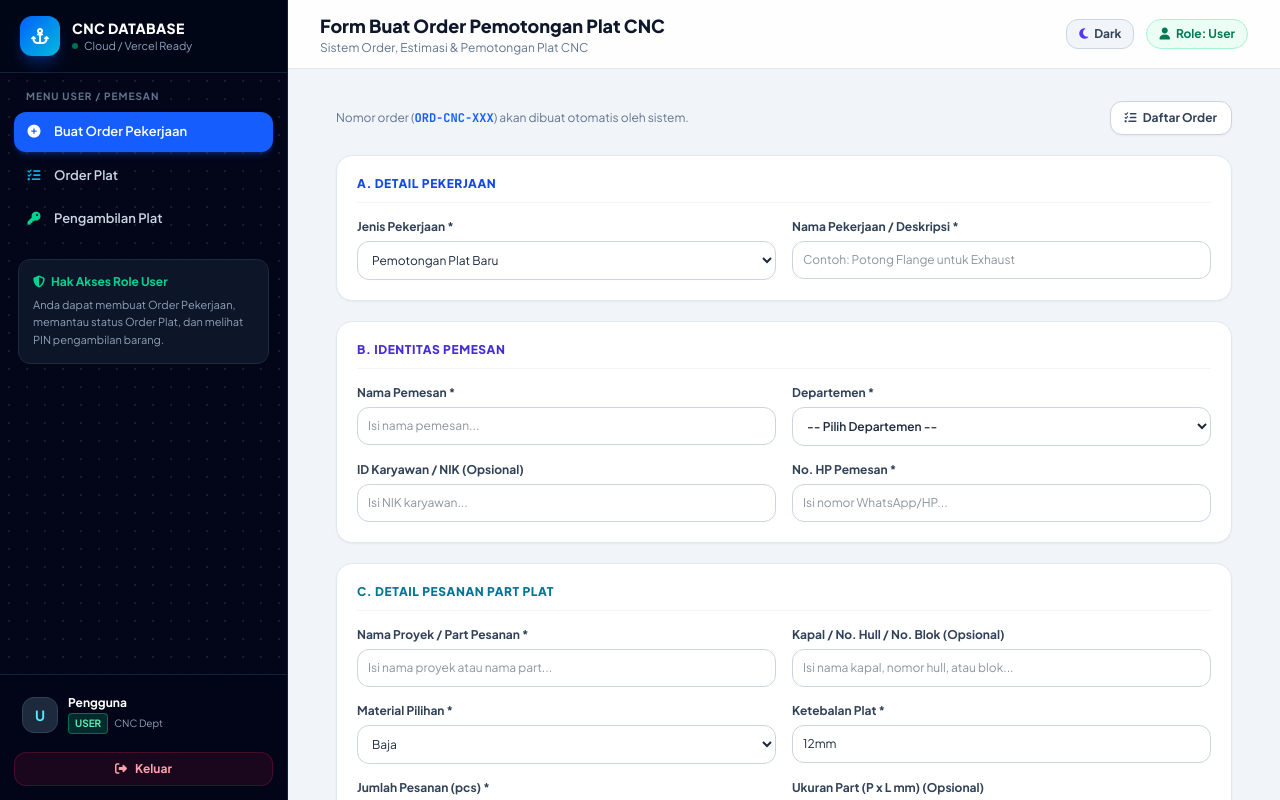
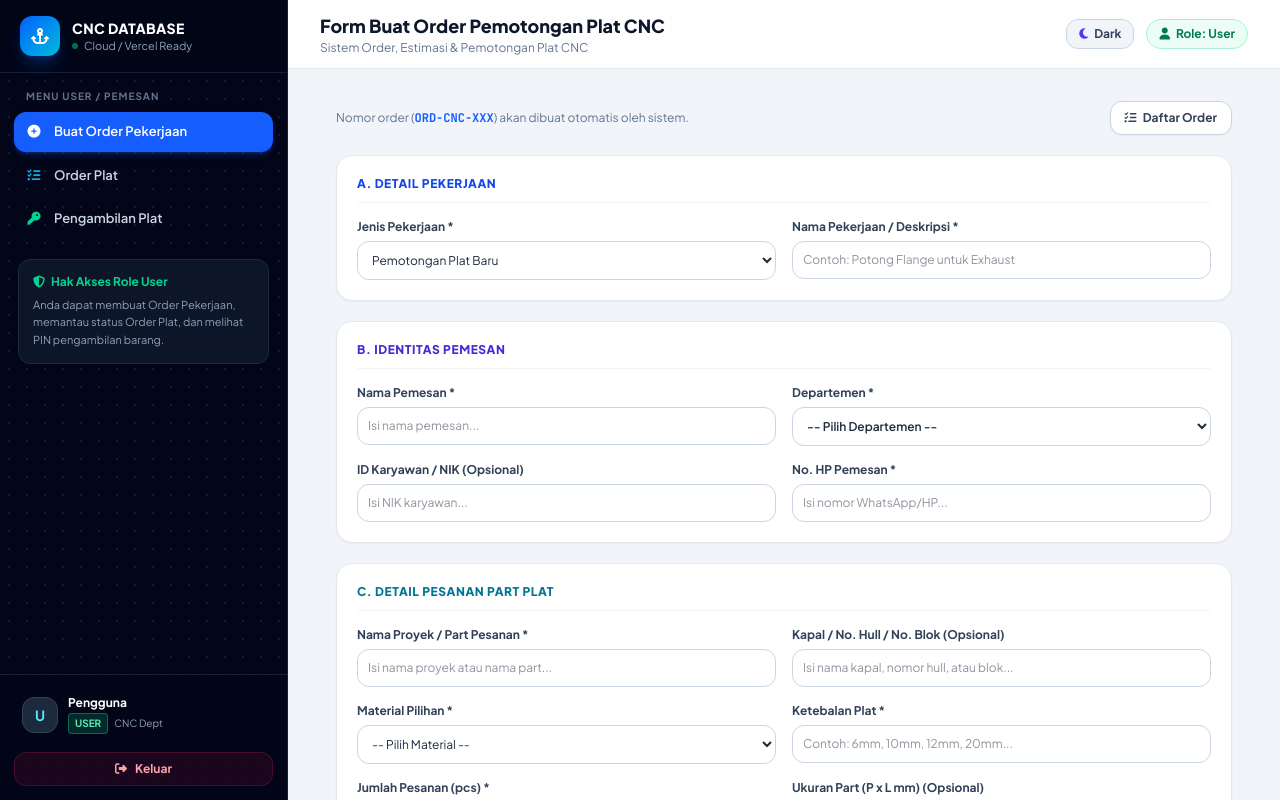
Before and after one commit to albidr30-cillowwall/cnc-database, a Nuxt app: page /orders/create in a window 1280 px wide. Shown: the top 800 px of the page. Built offline with nearby package versions, Linux system fonts and the light colour scheme.

Commit message:
feat: default material and thickness to empty instead of prefilled Baja

```diff
--- a/pages/orders/create.vue
+++ b/pages/orders/create.vue
@@ -316,9 +316,9 @@ const form = reactive({
   no_hp_pemesan: '',
   nama_proyek: '',
   nama_proyek_kapal: '',
-  material: 'Baja',
+  material: '',
   material_lainnya: '',
-  ketebalan: '12mm',
+  ketebalan: '',
   jumlah_pesanan: 1,
   ukuran_part: '',
   waktu_pengambilan: 'Besok Pagi',
```
